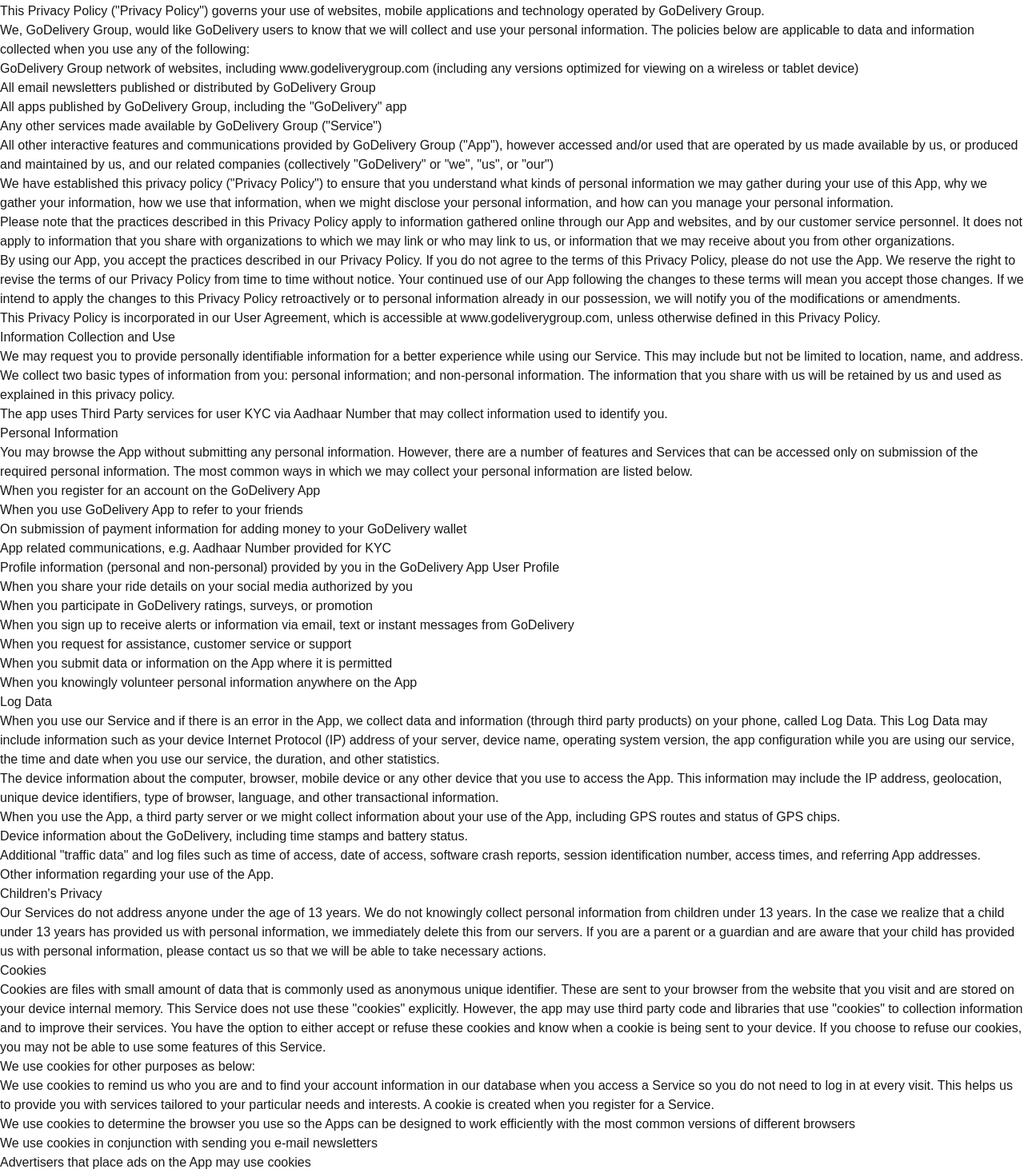
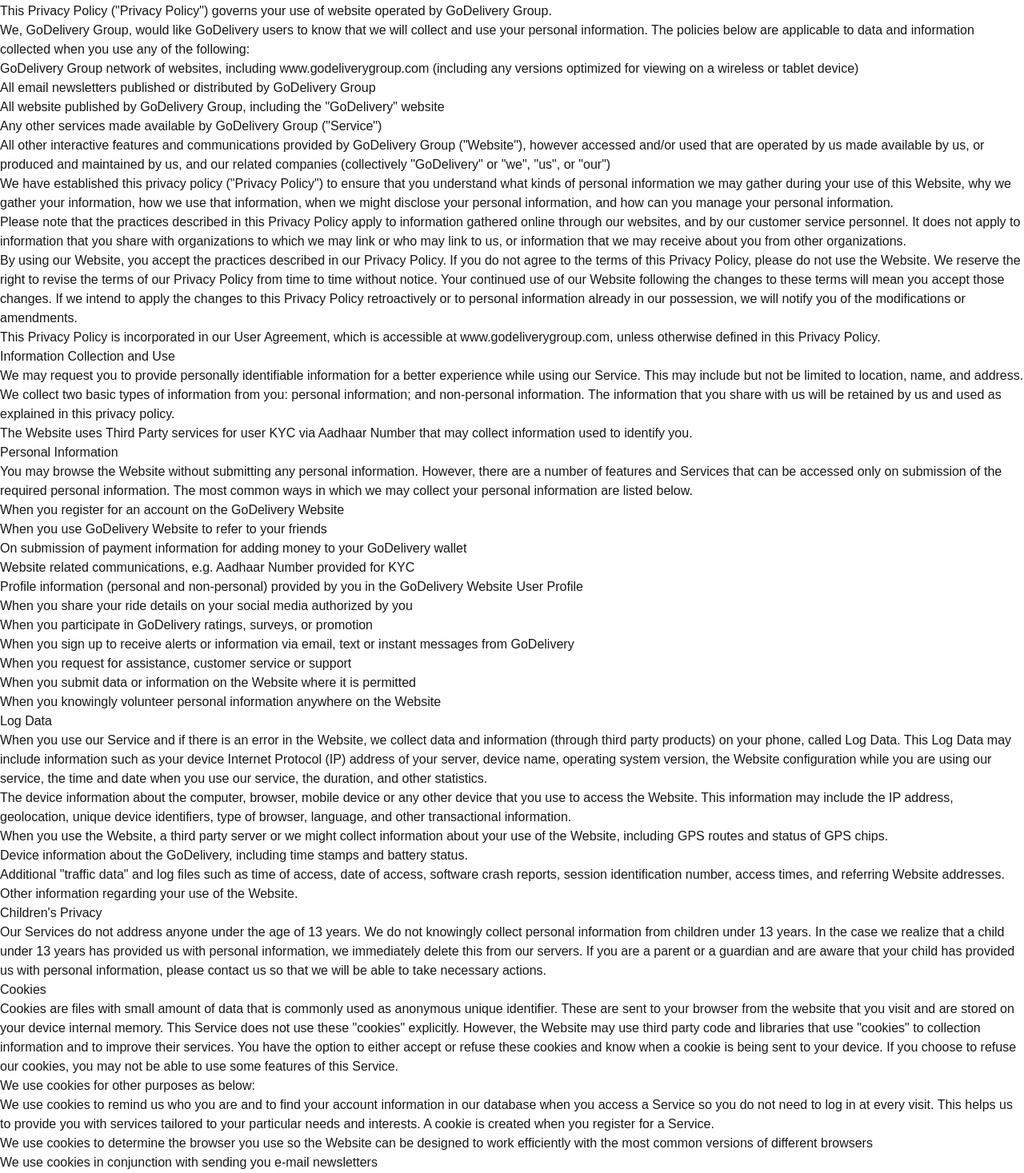
Before and after one commit to desirediv0/go-delivery, a Next.js app: page /privacy-policy in a window 1280 px wide. Shown: the part 283-1750 px from the top of the page at 80% size. Built offline with nearby package versions, Linux system fonts and the light colour scheme.

Commit message:
App replace to Website text

```diff
--- a/src/app/privacy-policy/page.jsx
+++ b/src/app/privacy-policy/page.jsx
@@ -8,7 +8,7 @@
 
                 <div className="bg-white p-6 md:p-8 space-y-6 text-gray-700">
                     <p className="font-medium">
-                        This Privacy Policy ("Privacy Policy") governs your use of websites, mobile applications and technology operated by GoDelivery Group.
+                        This Privacy Policy ("Privacy Policy") governs your use of website operated by GoDelivery Group.
                     </p>
 
                     <div className="space-y-4">
@@ -19,25 +19,25 @@
                         <ul className="list-disc pl-6 space-y-2">
                             <li>GoDelivery Group network of websites, including www.godeliverygroup.com (including any versions optimized for viewing on a wireless or tablet device)</li>
                             <li>All email newsletters published or distributed by GoDelivery Group</li>
-                            <li>All apps published by GoDelivery Group, including the "GoDelivery" app</li>
+                            <li>All website published by GoDelivery Group, including the "GoDelivery" website</li>
                             <li>Any other services made available by GoDelivery Group ("Service")</li>
-                            <li>All other interactive features and communications provided by GoDelivery Group ("App"), however accessed and/or used that are operated by us made available by us, or produced and maintained by us, and our related companies (collectively "GoDelivery" or "we", "us", or "our")</li>
+                            <li>All other interactive features and communications provided by GoDelivery Group ("Website"), however accessed and/or used that are operated by us made available by us, or produced and maintained by us, and our related companies (collectively "GoDelivery" or "we", "us", or "our")</li>
                         </ul>
                     </div>
 
                     <div className="space-y-4">
                         <p>
-                            We have established this privacy policy ("Privacy Policy") to ensure that you understand what kinds of personal information we may gather during your use of this App, why we gather your information, how we use that information, when we might disclose your personal information, and how can you manage your personal information.
+                            We have established this privacy policy ("Privacy Policy") to ensure that you understand what kinds of personal information we may gather during your use of this Website, why we gather your information, how we use that information, when we might disclose your personal information, and how can you manage your personal information.
                         </p>
 
                         <p>
-                            Please note that the practices described in this Privacy Policy apply to information gathered online through our App and websites, and by our customer service personnel. It does not apply to information that you share with organizations to which we may link or who may link to us, or information that we may receive about you from other organizations.
+                            Please note that the practices described in this Privacy Policy apply to information gathered online through our  websites, and by our customer service personnel. It does not apply to information that you share with organizations to which we may link or who may link to us, or information that we may receive about you from other organizations.
                         </p>
                     </div>
 
                     <div className="space-y-4">
                         <p>
-                            By using our App, you accept the practices described in our Privacy Policy. If you do not agree to the terms of this Privacy Policy, please do not use the App. We reserve the right to revise the terms of our Privacy Policy from time to time without notice. Your continued use of our App following the changes to these terms will mean you accept those changes. If we intend to apply the changes to this Privacy Policy retroactively or to personal information already in our possession, we will notify you of the modifications or amendments.
+                            By using our Website, you accept the practices described in our Privacy Policy. If you do not agree to the terms of this Privacy Policy, please do not use the Website. We reserve the right to revise the terms of our Privacy Policy from time to time without notice. Your continued use of our Website following the changes to these terms will mean you accept those changes. If we intend to apply the changes to this Privacy Policy retroactively or to personal information already in our possession, we will notify you of the modifications or amendments.
                         </p>
 
                         <p>
@@ -53,7 +53,7 @@
                         </p>
 
                         <p>
-                            The app uses Third Party services for user KYC via Aadhaar Number that may collect information used to identify you.
+                            The Website uses Third Party services for user KYC via Aadhaar Number that may collect information used to identify you.
                         </p>
                     </div>
 
@@ -61,21 +61,21 @@
                         <h2 className="text-xl font-semibold text-gray-800">Personal Information</h2>
 
                         <p>
-                            You may browse the App without submitting any personal information. However, there are a number of features and Services that can be accessed only on submission of the required personal information. The most common ways in which we may collect your personal information are listed below.
+                            You may browse the Website without submitting any personal information. However, there are a number of features and Services that can be accessed only on submission of the required personal information. The most common ways in which we may collect your personal information are listed below.
                         </p>
 
                         <ul className="list-disc pl-6 space-y-2">
-                            <li>When you register for an account on the GoDelivery App</li>
-                            <li>When you use GoDelivery App to refer to your friends</li>
+                            <li>When you register for an account on the GoDelivery Website</li>
+                            <li>When you use GoDelivery Website to refer to your friends</li>
                             <li>On submission of payment information for adding money to your GoDelivery wallet</li>
-                            <li>App related communications, e.g. Aadhaar Number provided for KYC</li>
-                            <li>Profile information (personal and non-personal) provided by you in the GoDelivery App User Profile</li>
+                            <li>Website related communications, e.g. Aadhaar Number provided for KYC</li>
+                            <li>Profile information (personal and non-personal) provided by you in the GoDelivery Website User Profile</li>
                             <li>When you share your ride details on your social media authorized by you</li>
                             <li>When you participate in GoDelivery ratings, surveys, or promotion</li>
                             <li>When you sign up to receive alerts or information via email, text or instant messages from GoDelivery</li>
                             <li>When you request for assistance, customer service or support</li>
-                            <li>When you submit data or information on the App where it is permitted</li>
-                            <li>When you knowingly volunteer personal information anywhere on the App</li>
+                            <li>When you submit data or information on the Website where it is permitted</li>
+                            <li>When you knowingly volunteer personal information anywhere on the Website</li>
                         </ul>
                     </div>
 
@@ -83,15 +83,15 @@
                         <h2 className="text-xl font-semibold text-gray-800">Log Data</h2>
 
                         <p>
-                            When you use our Service and if there is an error in the App, we collect data and information (through third party products) on your phone, called Log Data. This Log Data may include information such as your device Internet Protocol (IP) address of your server, device name, operating system version, the app configuration while you are using our service, the time and date when you use our service, the duration, and other statistics.
+                            When you use our Service and if there is an error in the Website, we collect data and information (through third party products) on your phone, called Log Data. This Log Data may include information such as your device Internet Protocol (IP) address of your server, device name, operating system version, the Website configuration while you are using our service, the time and date when you use our service, the duration, and other statistics.
                         </p>
 
                         <ul className="list-disc pl-6 space-y-2">
-                            <li>The device information about the computer, browser, mobile device or any other device that you use to access the App. This information may include the IP address, geolocation, unique device identifiers, type of browser, language, and other transactional information.</li>
-                            <li>When you use the App, a third party server or we might collect information about your use of the App, including GPS routes and status of GPS chips.</li>
+                            <li>The device information about the computer, browser, mobile device or any other device that you use to access the Website. This information may include the IP address, geolocation, unique device identifiers, type of browser, language, and other transactional information.</li>
+                            <li>When you use the Website, a third party server or we might collect information about your use of the Website, including GPS routes and status of GPS chips.</li>
                             <li>Device information about the GoDelivery, including time stamps and battery status.</li>
-                            <li>Additional "traffic data" and log files such as time of access, date of access, software crash reports, session identification number, access times, and referring App addresses.</li>
-                            <li>Other information regarding your use of the App.</li>
+                            <li>Additional "traffic data" and log files such as time of access, date of access, software crash reports, session identification number, access times, and referring Website addresses.</li>
+                            <li>Other information regarding your use of the Website.</li>
                         </ul>
                     </div>
 
@@ -107,17 +107,17 @@
                         <h2 className="text-xl font-semibold text-gray-800">Cookies</h2>
 
                         <p>
-                            Cookies are files with small amount of data that is commonly used as anonymous unique identifier. These are sent to your browser from the website that you visit and are stored on your device internal memory. This Service does not use these "cookies" explicitly. However, the app may use third party code and libraries that use "cookies" to collection information and to improve their services. You have the option to either accept or refuse these cookies and know when a cookie is being sent to your device. If you choose to refuse our cookies, you may not be able to use some features of this Service.
+                            Cookies are files with small amount of data that is commonly used as anonymous unique identifier. These are sent to your browser from the website that you visit and are stored on your device internal memory. This Service does not use these "cookies" explicitly. However, the Website may use third party code and libraries that use "cookies" to collection information and to improve their services. You have the option to either accept or refuse these cookies and know when a cookie is being sent to your device. If you choose to refuse our cookies, you may not be able to use some features of this Service.
                         </p>
 
                         <p>We use cookies for other purposes as below:</p>
 
                         <ul className="list-disc pl-6 space-y-2">
                             <li>We use cookies to remind us who you are and to find your account information in our database when you access a Service so you do not need to log in at every visit. This helps us to provide you with services tailored to your particular needs and interests. A cookie is created when you register for a Service.</li>
-                            <li>We use cookies to determine the browser you use so the Apps can be designed to work efficiently with the most common versions of different browsers</li>
+                            <li>We use cookies to determine the browser you use so the Website can be designed to work efficiently with the most common versions of different browsers</li>
                             <li>We use cookies in conjunction with sending you e-mail newsletters</li>
-                            <li>Advertisers that place ads on the App may use cookies</li>
-                            <li>We use cookies to generate analytics regarding our App</li>
+                            <li>Advertisers that place ads on the Website may use cookies</li>
+                            <li>We use cookies to generate analytics regarding our Website</li>
                             <li>We use cookies to determine user traffic. Your browser is given a unique cookie that helps us determine whether yours is a repeat visit or a first visit</li>
                         </ul>
                     </div>
```
